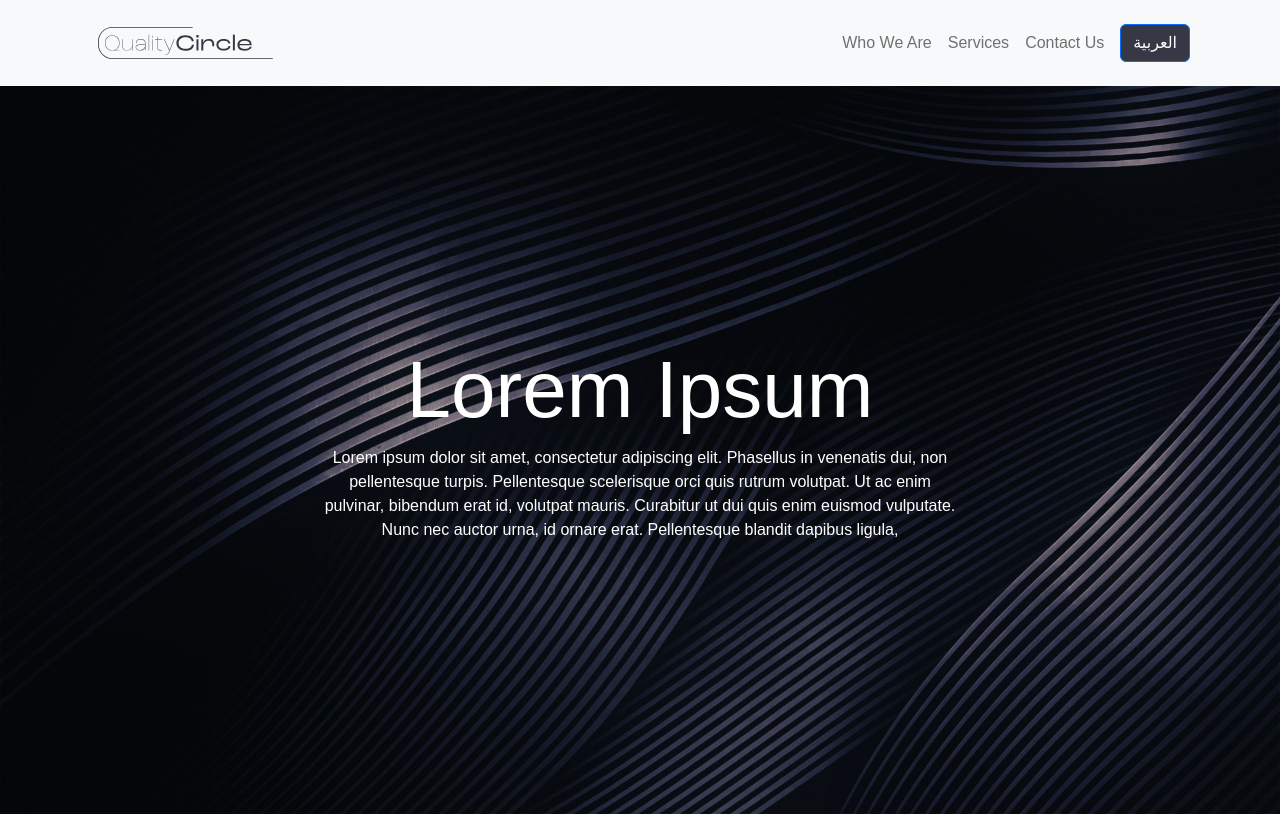
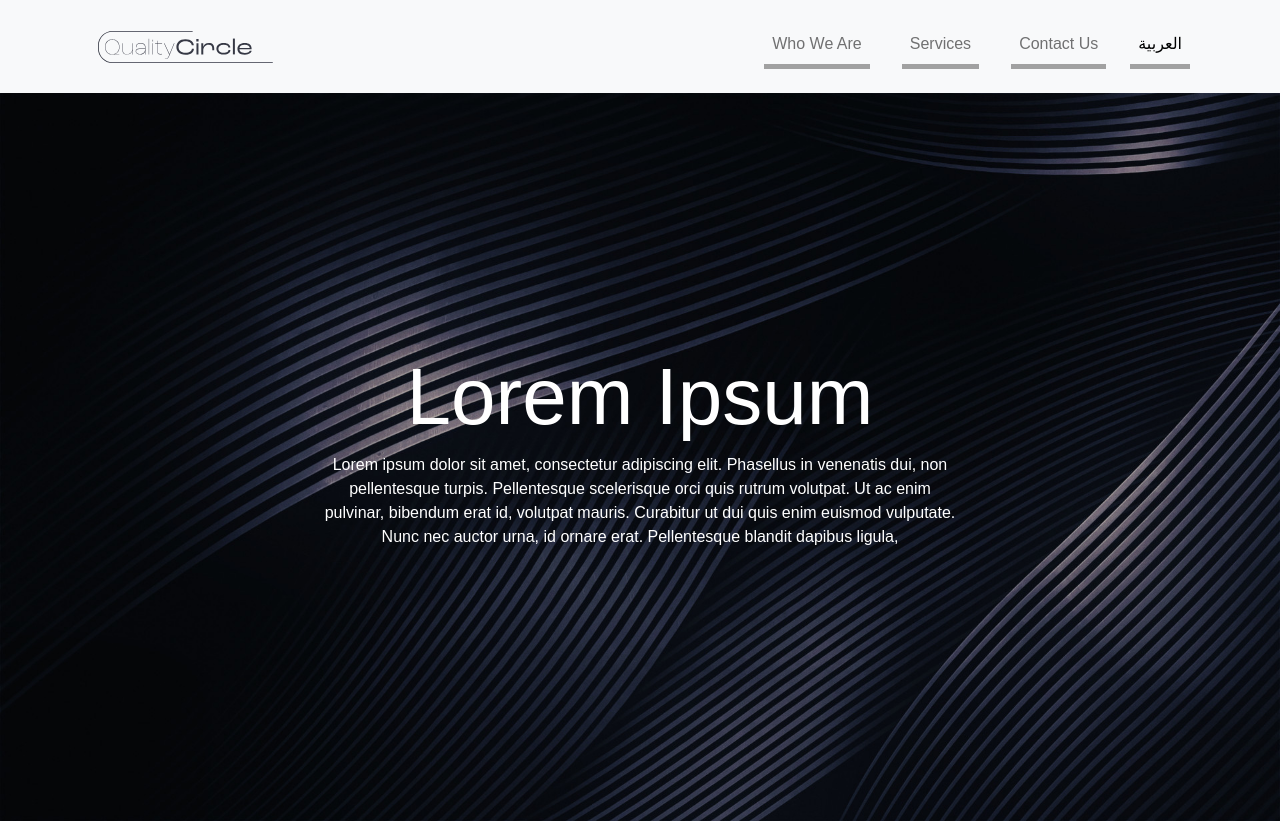
Before and after one commit to Ziad-Iteam/-Quality-Circle, a React (Create React App) app: page / in a window 1280 px wide. Shown: the top 823 px of the page. Built offline with nearby package versions, Linux system fonts and the light colour scheme.

Commit message:
cjange the style of the nev links

```diff
--- a/src/App.css
+++ b/src/App.css
@@ -2,9 +2,21 @@
     font-family: roc-grotesk, sans-serif;
     font-style: normal;
 }
-.btn-primary {
-    background-color: #363945 !important;
-}
 svg {
     height:32px;
 }
+.navlink-with-style{
+    border-bottom: solid 5px rgb(161, 161, 161);
+}
+.navlink-with-style:hover{
+    border-color: #565b6d;
+}
+.navlink-with-style.active{
+    border-color: #363945;
+}
+.button-with-style {
+    background-color: rgba(var(--bs-light-rgb),var(--bs-bg-opacity))!important;
+    border: none;
+    border-bottom: solid 5px rgb(161, 161, 161);
+    padding: 0.5rem;
+}
--- a/src/components/MainNav.tsx
+++ b/src/components/MainNav.tsx
@@ -15,19 +15,19 @@ export const MainNav = () => {
         <Navbar.Toggle aria-controls="responsive-navbar-nav" className="mx-3" />
         <Navbar.Collapse id="responsive-navbar-nav" className="flex-grow-0">
           <Nav className="text-center d-flex align-items-center justify-content-center">
-            <Nav.Link href="#whoWeAre"> {t("MainNav.whoWeAre")}</Nav.Link>
-            <Nav.Link href="#services"> {t("MainNav.services")}</Nav.Link>
-            <Nav.Link href="#contactUs"> {t("MainNav.contactUs")}</Nav.Link>
+            <Nav.Link href="#whoWeAre" className="navlink-with-style mx-3"> {t("MainNav.whoWeAre")}</Nav.Link>
+            <Nav.Link href="#services"  className="navlink-with-style mx-3"> {t("MainNav.services")}</Nav.Link>
+            <Nav.Link href="#contactUs"  className="navlink-with-style mx-3"> {t("MainNav.contactUs")}</Nav.Link>
             <Nav.Link href="#lang">
-              <Button
-                className="ms-auto"
+              <button
+                className="ms-auto button-with-style"
                 onClick={() => {
                   i18n.changeLanguage(i18n.language === "ar" ? "en" : "ar");
                   document.dir = i18n.language === "ar" ? "rtl" : "ltr";
                 }}
               >
                 {i18n.language === "ar" ? "English" : "العربية"}
-              </Button>
+              </button>
             </Nav.Link>
           </Nav>
         </Navbar.Collapse>
```
